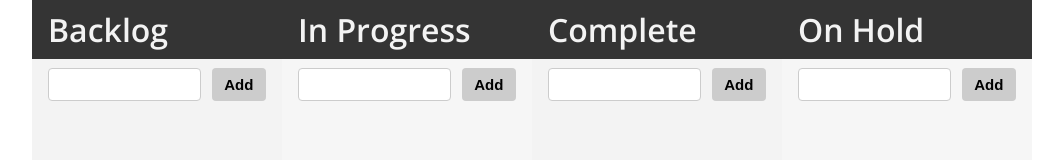
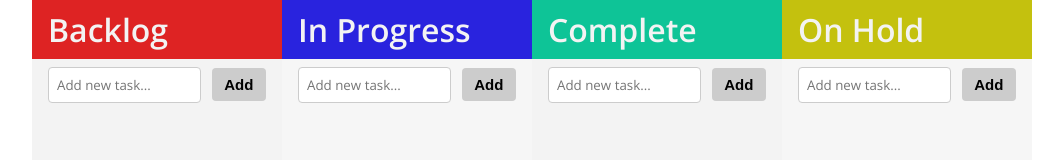
Before and after one commit to vladimirs1981/trello-clone, a website: page index.html in a window 1280 px wide. Shown: the whole page, without its empty margins (108-1171 px from the left). Drawn offline with nearby package versions, Linux system fonts and the light colour scheme.

Commit message:
design, icon, drag and drop

```diff
--- a/assets/style/_card.scss
+++ b/assets/style/_card.scss
@@ -3,22 +3,23 @@
 .task {
     display: flex;
     justify-content: space-between;
-    align-items: center;
-    position: relative;
+    align-items: flex-start;
     background-color: $white;
     box-shadow: $boxShadow;
-    border-radius: 4px;
+    border-radius: 0.25rem;
     padding: 0.5rem 0.5rem;
-    font-size: 1.5rem;
+    font-size: 1.7rem;
     margin: 0.5rem 0;
-    font-size: 20px;
-    height: 15%;
+    font-size: 12px;
+    height: 10%;
+    cursor: move;
+    overflow: auto;
+    white-space: pre-line;
+    word-break: break-all;
+    overflow-wrap: break-word;
 
     .close {
-        position: absolute;
-        right: 0.5rem;
-        top: 0rem;
-        font-size: 2rem;
+        font-size: 1.5rem;
         color: $grey;
         cursor: pointer;
         &:hover {
--- a/assets/style/_column.scss
+++ b/assets/style/_column.scss
@@ -9,13 +9,12 @@
         width: 25%;
         background-color: $columnBackground;
         position: relative;
-        padding: 60px 1rem 0.5rem;
+        padding: 3.75rem 1rem 0.5rem;
 
         h1 {
             position: absolute;
             top: 0;
             left: 0;
-            background-color: $headerBackground;
             color: $columnBackground;
             margin: 0;
             width: 100%;
@@ -40,6 +39,7 @@
                 font-size: 15px;
                 font-weight: 600;
                 text-align: center;
+
                 &:hover {
                     background-color: $darkGrey;
                 }
@@ -47,16 +47,36 @@
 
             input {
                 width: 70%;
-                border-radius: 4px;
+                border-radius: 0.25rem;
                 padding: 0.5rem;
                 outline: none;
                 border: 1px solid $grey;
+                font-family: $primaryFont;
+                &:focus::placeholder {
+                    color: transparent;
+                }
             }
         }
 
         .task_container {
-            height: 100%;
             width: 100%;
+            height: 90%;
+        }
+
+        .bck_col {
+            background-color: $backlogBackground;
+        }
+
+        .inpr_col {
+            background-color: $inProgressBackground;
+        }
+
+        .com_col {
+            background-color: $completeBackground;
+        }
+
+        .onh_col {
+            background-color: $onHoldBackground;
         }
     }
 
--- a/assets/style/_variables.scss
+++ b/assets/style/_variables.scss
@@ -8,5 +8,10 @@ $columnBackground: #f3f3f3;
 $evenColumnBackground: #e9e9e96b;
 $headerBackground: #343434;
 
+$backlogBackground: #de2323;
+$inProgressBackground: #2923de;
+$completeBackground: #0ec497;
+$onHoldBackground: #c4c10e;
+
 $boxShadow: rgba(15, 15, 15, 0.1) 0px 0px 0px 1px,
     rgba(15, 15, 15, 0.1) 0px 2px 4px;
--- a/index.html
+++ b/index.html
@@ -12,39 +12,60 @@
             rel="stylesheet"
         />
         <link rel="stylesheet" href="/assets/style/style.css" />
+        <link
+            href="/assets/design/trello_icon_146085.ico"
+            rel="icon"
+            type="image/x-icon"
+        />
         <script src="/index.js" defer></script>
         <title>Trello App Clone</title>
     </head>
     <body>
         <main class="todo-container">
             <div class="column">
-                <h1>Backlog</h1>
+                <h1 class="bck_col">Backlog</h1>
                 <div class="addTask">
-                    <input type="text" class="task_input" />
+                    <input
+                        type="text"
+                        class="task_input"
+                        placeholder="Add new task..."
+                    />
                     <button id="bck_btn" class="add_task">Add</button>
                 </div>
                 <div class="task_container" id="backlog"></div>
             </div>
             <div class="column">
-                <h1>In Progress</h1>
+                <h1 class="inpr_col">In Progress</h1>
                 <div class="addTask">
-                    <input type="text" class="task_input" />
+                    <input
+                        type="text"
+                        class="task_input"
+                        placeholder="Add new task..."
+                    />
                     <button id="inpr_btn" class="add_task">Add</button>
                 </div>
                 <div class="task_container" id="inprogress"></div>
             </div>
             <div class="column">
-                <h1>Complete</h1>
+                <h1 class="com_col">Complete</h1>
                 <div class="addTask">
-                    <input type="text" class="task_input" />
+                    <input
+                        type="text"
+                        class="task_input"
+                        placeholder="Add new task..."
+                    />
                     <button id="comp_btn" class="add_task">Add</button>
                 </div>
                 <div class="task_container" id="complete"></div>
             </div>
             <div class="column">
-                <h1>On Hold</h1>
+                <h1 class="onh_col">On Hold</h1>
                 <div class="addTask">
-                    <input type="text" class="task_input" />
+                    <input
+                        type="text"
+                        class="task_input"
+                        placeholder="Add new task..."
+                    />
                     <button id="onh_btn" class="add_task">Add</button>
                 </div>
                 <div class="task_container" id="onhold"></div>
--- a/index.js
+++ b/index.js
@@ -7,19 +7,19 @@ window.onload = function () {
     onhold_tasks = document.getElementById('onhold');
 
     getTasksFromLocalStorage();
-    console.log(inprogress_tasks.innerHTML);
+
     var existing_tasks = document.getElementsByClassName('task');
+
+    for (let index = 0; index < existing_tasks.length; index++) {
+        existing_tasks[index].addEventListener('dragstart', dragStart, false);
+        existing_tasks[index].addEventListener('dragend', dragEnd, false);
+    }
 
     const close_btns = document.querySelectorAll('.close');
 
     close_btns.forEach((btn) => {
         btn.addEventListener('click', deleteTask);
     });
-
-    for (let index = 0; index < existing_tasks.length; index++) {
-        existing_tasks[index].addEventListener('dragstart', dragStart, false);
-        existing_tasks[index].addEventListener('dragend', dragEnd, false);
-    }
 };
 
 const columns = document.querySelectorAll('.task_container');
@@ -43,8 +43,6 @@ columns.forEach((column) => {
     column.addEventListener('dragleave', dragLeave);
     column.addEventListener('drop', (e) => {
         e.preventDefault();
-        // let draggingTask = document.querySelector('.dragging');
-        // e.target.appendChild(draggingTask);
         e.target.style.border = 'none';
 
         deployTasktoLocalStorage();
@@ -53,15 +51,22 @@ columns.forEach((column) => {
     });
 });
 
-// existing_tasks.forEach((task) => {
-//     task.addEventListener('dragstart', dragStart);
-//     task.addEventListener('dragend', dragEnd);
-// });
-
 const addTaskBtns = document.querySelectorAll('.add_task');
 const taskInput = document.querySelectorAll('.task_input');
 
 for (let i = 0; i < addTaskBtns.length; i++) {
+    //add task on key "Enter"
+    for (let index = 0; index < taskInput.length; index++) {
+        taskInput[i].addEventListener('keyup', (e) => {
+            if (taskInput[i].value != '') {
+                if (e.keyCode === 13) {
+                    e.preventDefault();
+                    addTaskBtns[i].click();
+                }
+            }
+        });
+    }
+    //add new task
     addTaskBtns[i].addEventListener('click', () => {
         if (taskInput[i].value != '') {
             const task_div = document.createElement('div');
@@ -89,8 +94,8 @@ for (let i = 0; i < addTaskBtns.length; i++) {
                 deployTasktoLocalStorage();
             });
 
-            task_div.addEventListener('dragstart', dragStart);
-            task_div.addEventListener('dragend', dragEnd);
+            task_div.addEventListener('dragstart', dragStart, false);
+            task_div.addEventListener('dragend', dragEnd, false);
             deployTasktoLocalStorage();
             taskInput[i].value = '';
         }
@@ -112,17 +117,17 @@ function getTasksFromLocalStorage() {
 }
 
 function dragStart() {
-    // setTimeout(() => {
-    //     this.style.display = 'none';
-    // }, 0);
+    setTimeout(() => {
+        this.style.display = 'none';
+    }, 0);
+
     this.classList.add('dragging');
 }
 
 function dragEnd() {
-    setTimeout(() => {
-        this.style.display = 'block';
-    }, 0);
+    this.style.display = 'flex';
     this.classList.remove('dragging');
+    deployTasktoLocalStorage();
 }
 
 function dragEnter() {
@@ -136,7 +141,6 @@ function dragLeave() {
 function dragDrop(e) {
     e.preventDefault();
     e.target.style.border = 'none';
-    console.log(this);
     deployTasktoLocalStorage();
 }
 
```
Also changed, not shown: assets/style/_core.scss (+0 -33 lines), README.md, assets/design/trello_icon_146085.ico (added), assets/style/style.css, 1 other file.
